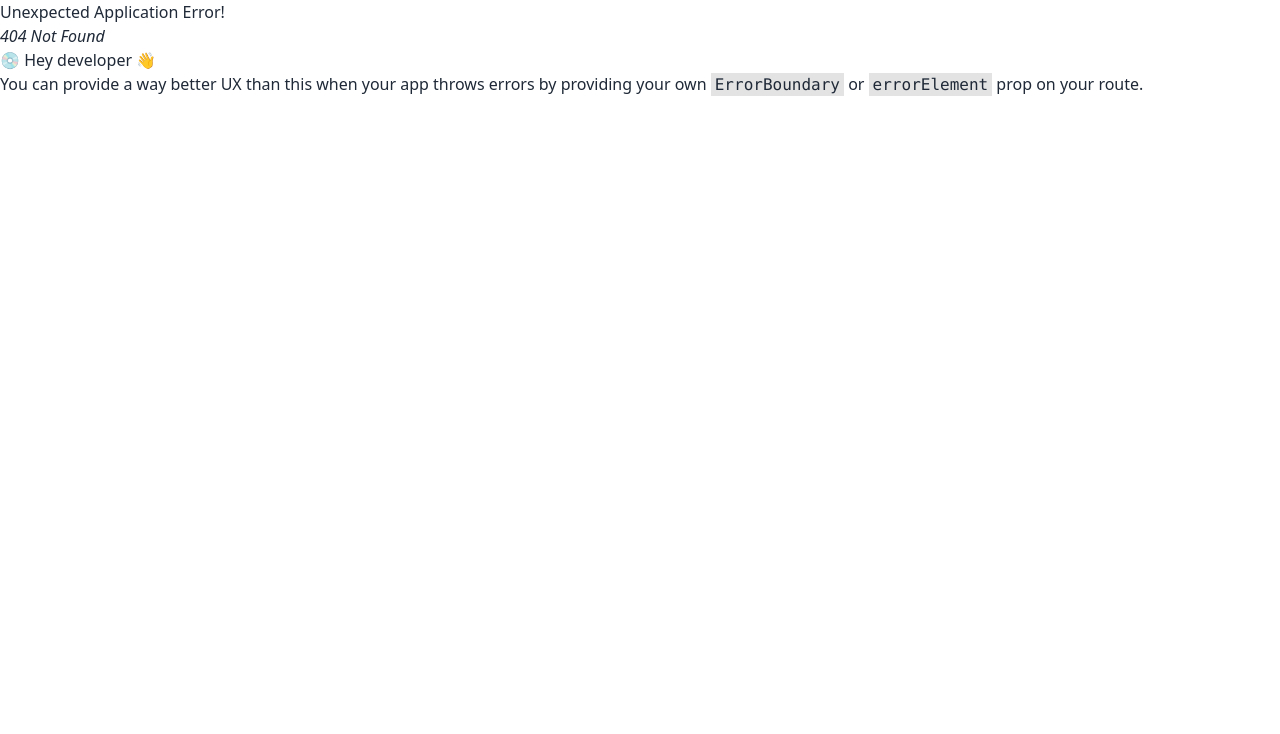
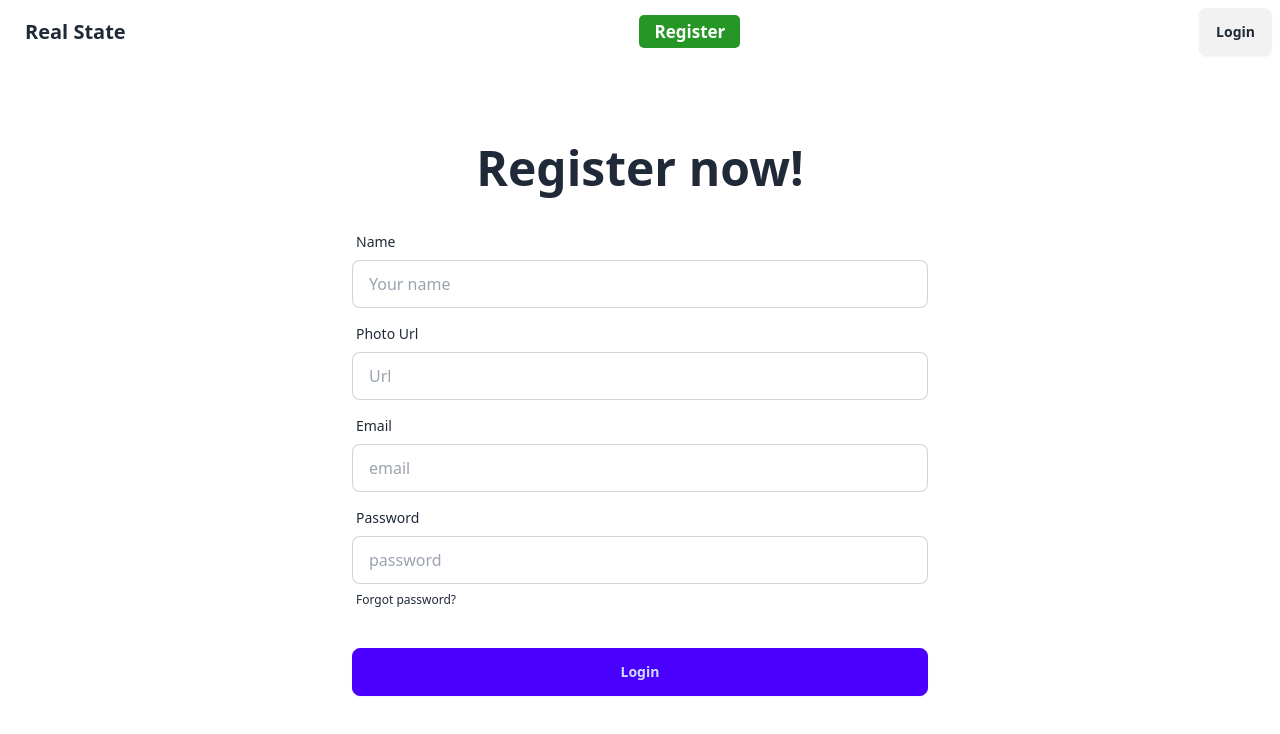
Before and after one commit to ashik-amante/real-state, a React (Vite) app: page /register in a window 1280 px wide. Before the commit this address had no page. Shown: the top 734 px of the page. Built offline with nearby package versions, Linux system fonts and the light colour scheme.

Commit message:
register page,

```diff
--- a/package.json
+++ b/package.json
@@ -10,10 +10,12 @@
     "preview": "vite preview"
   },
   "dependencies": {
+    "firebase": "^11.0.2",
     "localforage": "^1.10.0",
     "match-sorter": "^8.0.0",
     "react": "^18.3.1",
     "react-dom": "^18.3.1",
+    "react-hook-form": "^7.54.0",
     "react-router-dom": "^7.0.2",
     "sort-by": "^1.2.0"
   },
--- a/src/Firebase/Firebase.config.js
+++ b/src/Firebase/Firebase.config.js
@@ -0,0 +1,20 @@
+// Import the functions you need from the SDKs you need
+import { initializeApp } from "firebase/app";
+import { getAuth } from "firebase/auth";
+// TODO: Add SDKs for Firebase products that you want to use
+// https://firebase.google.com/docs/web/setup#available-libraries
+
+// Your web app's Firebase configuration
+const firebaseConfig = {
+  apiKey: "AIzaSyDO-qPLEvKTQQa5RKDkEkh3p40as8f4CoY",
+  authDomain: "real-state-99a11.firebaseapp.com",
+  projectId: "real-state-99a11",
+  storageBucket: "real-state-99a11.firebasestorage.app",
+  messagingSenderId: "182204460315",
+  appId: "1:182204460315:web:ca62ab1b8b570d84c877be"
+};
+
+// Initialize Firebase
+const app = initializeApp(firebaseConfig);
+const auth = getAuth(app)
+export default auth
--- /dev/null
+++ b/src/Pages/Login/Login.jsx
@@ -0,0 +1,11 @@
+
+
+const Login = () => {
+    return (
+        <div>
+            login
+        </div>
+    );
+};
+
+export default Login;
--- a/src/Pages/Register/Register.jsx
+++ b/src/Pages/Register/Register.jsx
@@ -1,29 +1,56 @@
+import Navber from "../Shared/Navber/Navber";
+import { useForm } from "react-hook-form"
 
 
 const Register = () => {
+    const {
+        register,
+        handleSubmit,
+        formState: { errors },
+      } = useForm()
+      const onSubmit = (data) => {
+        const {email,password} = data
+        console.log(data)
+      }
+
     return (
-        <div className="hero bg-base-200 min-h-screen">
-            <div className="hero-content flex-col lg:flex-row-reverse">
-                <div className="text-center lg:text-left">
-                    <h1 className="text-5xl font-bold">Login now!</h1>
-                    <p className="py-6">
-                        Provident cupiditate voluptatem et in. Quaerat fugiat ut assumenda excepturi exercitationem
-                        quasi. In deleniti eaque aut repudiandae et a id nisi.
-                    </p>
+
+        <div className="">
+            <Navber></Navber>
+           <h1 className="text-5xl font-bold text-center mt-20">Register now!</h1>
+            <form  onSubmit={handleSubmit(onSubmit)} className="card-body lg:w-1/2 md:w-2/3 mx-auto">
+                <div className="form-control">
+                    <label className="label">
+                        <span className="label-text">Name</span>
+                    </label>
+                    <input type="text"  name="text" placeholder="Your name" className="input input-bordered"
+                         {...register("fullName", { required: false })}
+                    />
+                         {errors.fullName && <span className="text-red-500">This field is required</span>}
                 </div>
-                <div className="card bg-base-100 w-full max-w-sm shrink-0 shadow-2xl">
-                    <form className="card-body">
+                <div className="form-control">
+                    <label className="label">
+                        <span className="label-text">Photo Url</span>
+                    </label>
+                    <input type="text" name="text" placeholder="Url" className="input input-bordered"
+                    {...register("url", { required: false })}/>
+                    {errors.url && <span className="text-red-500">This field is required</span>}
+                </div>
                 <div className="form-control">
                     <label className="label">
                         <span className="label-text">Email</span>
                     </label>
-                            <input type="email" placeholder="email" className="input input-bordered" required />
+                    <input type="email" name="email" placeholder="email" className="input input-bordered"
+                    {...register("email", { required: true })}/>
+                    {errors.email && <span className="text-red-500">This field is required</span>}
                 </div>
                 <div className="form-control">
                     <label className="label">
                         <span className="label-text">Password</span>
                     </label>
-                            <input type="password" placeholder="password" className="input input-bordered" required />
+                    <input type="password" name="password" placeholder="password" className="input input-bordered"
+                    {...register("password", { required: true })}/>
+                    {errors.password && <span className="text-red-500">This field is required</span>}
                     <label className="label">
                         <a href="#" className="label-text-alt link link-hover">Forgot password?</a>
                     </label>
@@ -33,8 +60,6 @@ const Register = () => {
                 </div>
             </form>
         </div>
-            </div>
-        </div>
     );
 };
 
--- a/src/Pages/Shared/Navber/Navber.jsx
+++ b/src/Pages/Shared/Navber/Navber.jsx
@@ -1,4 +1,4 @@
-import { NavLink } from "react-router-dom";
+import { Link, NavLink } from "react-router-dom";
 import './nav.css'
 
 
@@ -7,6 +7,7 @@ const Navber = () => {
         <nav>
         <NavLink to='/'>Home</NavLink>
         <NavLink to='/login'>Update Profile</NavLink>
+        <NavLink to='/register'>Register</NavLink>
         <NavLink to='/profile'>User Profile</NavLink>
         </nav>
 
@@ -43,7 +44,7 @@ const Navber = () => {
                 </ul>
             </div>
             <div className="navbar-end">
-                <a className="btn">Log in</a>
+                <Link to='/login'><button className="btn">Login</button></Link>
             </div>
         </div>
     );
--- a/src/Pages/Shared/Navber/nav.css
+++ b/src/Pages/Shared/Navber/nav.css
@@ -1,6 +1,5 @@
 a.active{
-    background-color: rgb(20, 184, 20);
-
+    background-color: rgb(38, 151, 38);
     color: white;
     font-size: 17px;
     font-weight: 700;
```
Also changed, not shown: src/Routes/Routes.jsx (+11 -1 lines), 1 other file (tests, documents, lock files or other folders). Lines whose indentation alone changed are shown as unchanged.
